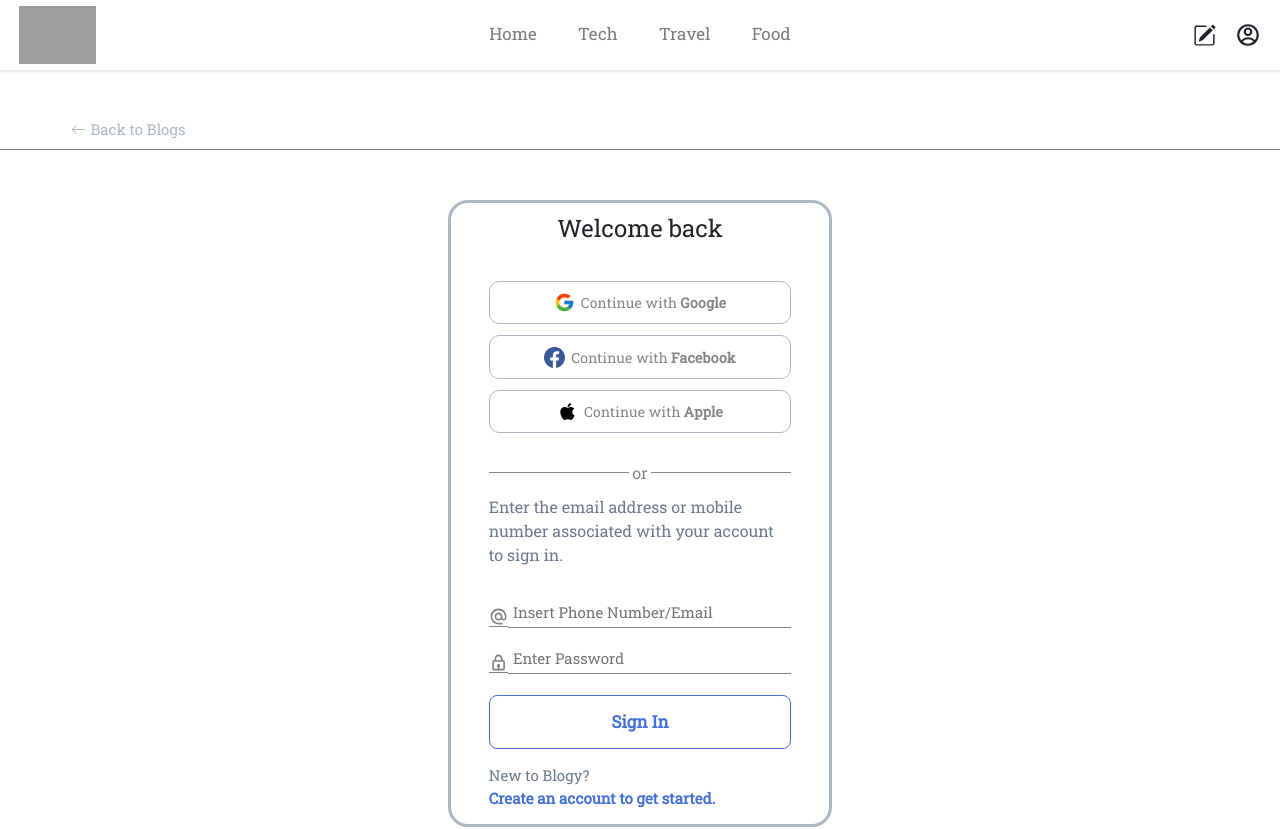
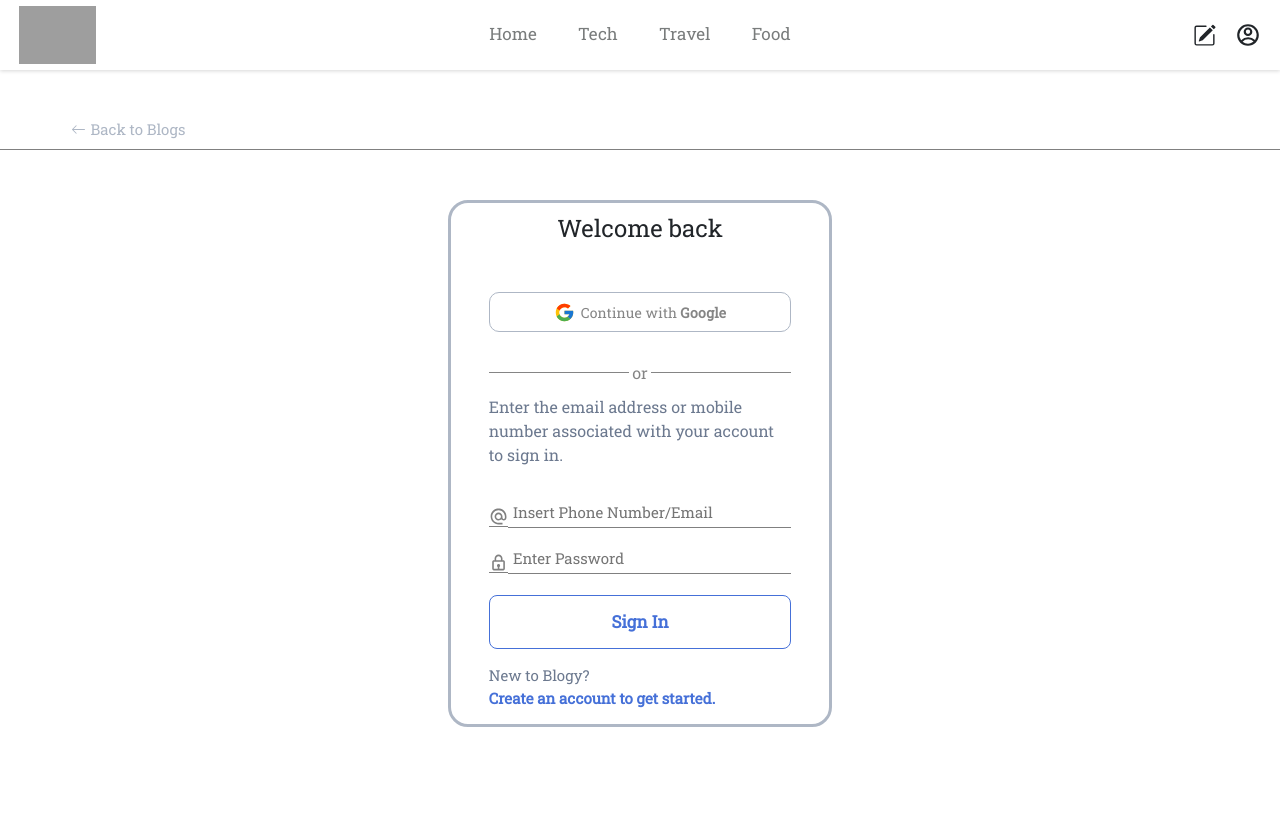
Before and after one commit to SumitB1412/blogy-app, a React (Create React App) app in the folder frontend/: page /login in a window 1280 px wide. Shown: the top 829 px of the page. Built offline with nearby package versions, Linux system fonts and the light colour scheme; grey boxes are pictures that could not be loaded.

Commit message:
adding firebase auth

```diff
--- a/frontend/package.json
+++ b/frontend/package.json
@@ -8,6 +8,7 @@
     "@testing-library/user-event": "^13.5.0",
     "axios": "^0.27.2",
     "bootstrap": "^5.2.0",
+    "firebase": "^9.9.4",
     "react": "^18.2.0",
     "react-bootstrap": "^2.5.0",
     "react-dom": "^18.2.0",
--- a/frontend/src/pages/Login.jsx
+++ b/frontend/src/pages/Login.jsx
@@ -61,28 +61,6 @@ export const Login = () => {
             />{" "}
             Continue with <strong>Google</strong>
           </div>
-          <div>
-            <BsFacebook
-              style={{
-                color: "rgb(59,89,152)",
-                width: "21px",
-                height: "21px",
-                marginRight: "2%",
-              }}
-            />{" "}
-            Continue with <strong> Facebook</strong>
-          </div>
-          <div>
-            <AiFillApple
-              style={{
-                color: "black",
-                width: "21px",
-                height: "21px",
-                marginRight: "2%",
-              }}
-            />{" "}
-            Continue with <strong> Apple</strong>
-          </div>
         </div>
         <p>or</p>
         <div className={styles.info}>
--- a/frontend/src/styles/login.module.css
+++ b/frontend/src/styles/login.module.css
@@ -48,11 +48,13 @@
   margin-top: 3%;
 }
 .logInGoogle {
-  height: 180px;
+  height: 80px;
   margin-top: 10%;
+  display: flex;
+  align-items: center;
 }
 .logInGoogle > div {
-  height: 24%;
+  height: 50%;
   width: 80%;
   border: 1px solid rgb(174, 183, 197);
   margin: auto;
```
Also changed, not shown: frontend/src/firebase.js (added, +14 -0 lines), 1 other file (tests, documents, lock files or other folders).
